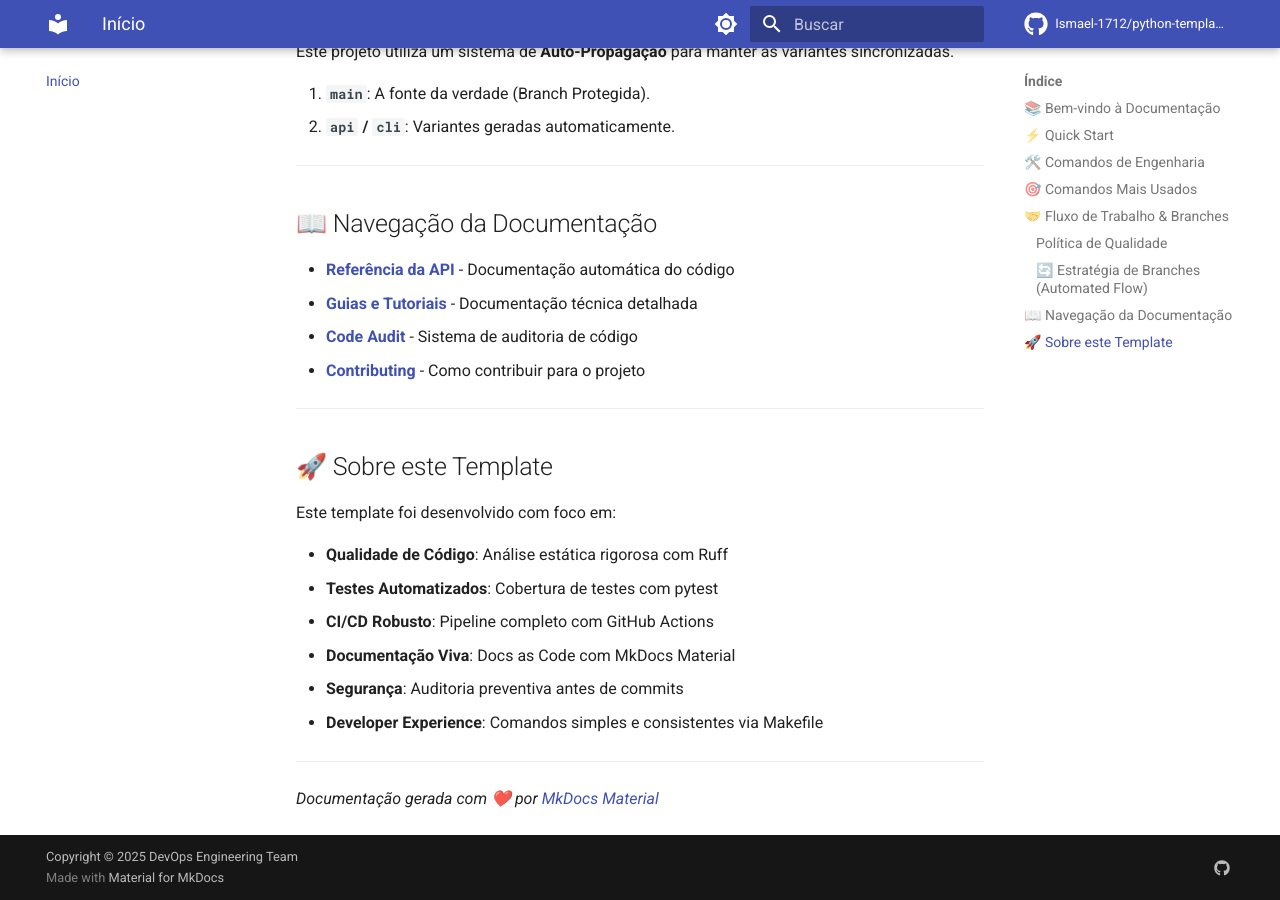
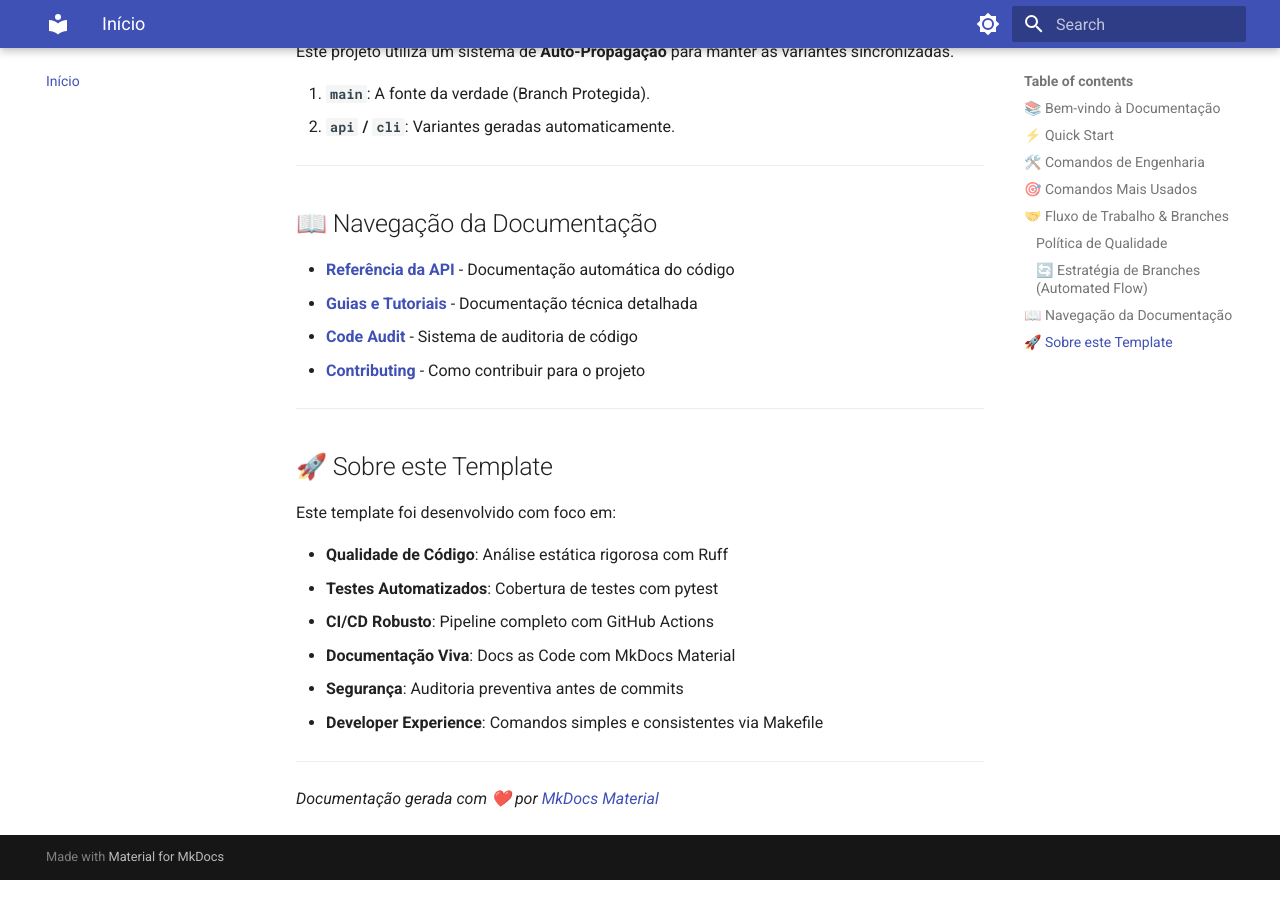
Before and after one commit to Ismael-1712/python-template-profissional, an MkDocs documentation site: the page built from docs/index.md, in a window 1280 px wide and 900 px high, scrolled down 2471 px. Built offline with MkDocs 1.6.1 and Material for MkDocs 9.7.7, drawn with Linux system fonts in a browser that asks for light colours; comment, search, counter and statistics services are not loaded; the version menu is left out.

```diff
--- a/mkdocs.yml
+++ b/mkdocs.yml
@@ -1,69 +1,26 @@
-# MkDocs Configuration for Python Template Profissional
-# Documentation site powered by Material for MkDocs
+site_name: "Python Template Profissional"
 
-site_name: "Python Template Profissional"
-site_description: "Template Python Profissional com Pipeline de Qualidade Integrado"
-site_author: "DevOps Engineering Team"
-site_url: "https://ismael-1712.github.io/python-template-profissional/"
-
-# Repository information
-repo_name: "Ismael-1712/python-template-profissional"
-repo_url: "https://github.com/Ismael-1712/python-template-profissional"
-edit_uri: "edit/main/docs/"
-
-# Copyright
-copyright: "Copyright &copy; 2025 DevOps Engineering Team"
-
-# Theme configuration
 theme:
   name: material
-  language: pt-BR
-
-  # Color palette with light/dark mode toggle
   palette:
-    # Light mode
-    - media: "(prefers-color-scheme: light)"
-      scheme: default
-      primary: indigo
-      accent: blue
+    - scheme: default
       toggle:
         icon: material/brightness-7
-        name: Alternar para modo escuro
-
-    # Dark mode
-    - media: "(prefers-color-scheme: dark)"
-      scheme: slate
-      primary: indigo
-      accent: blue
+        name: Switch to dark mode
+    - scheme: slate
       toggle:
         icon: material/brightness-4
-        name: Alternar para modo claro
+        name: Switch to light mode
+  features:
+    - navigation.instant
+    - navigation.tracking
+    - navigation.tabs
+    - navigation.sections
+    - navigation.top
+    - toc.follow
 
-  # Material features
-  features:
-    - navigation.instant      # Instant loading (SPA-like)
-    - navigation.tracking     # URL tracking
-    - navigation.tabs         # Top-level tabs
-    - navigation.sections     # Navigation sections
-    - navigation.expand       # Expand navigation by default
-    - navigation.top          # Back to top button
-    - search.suggest          # Search suggestions
-    - search.highlight        # Highlight search terms
-    - content.code.copy       # Copy button for code blocks
-    - content.code.annotate   # Code annotations
-
-  # Custom icons
-  icon:
-    repo: fontawesome/brands/github
-    edit: material/pencil
-    view: material/eye
-
-# Plugins
 plugins:
-  - search:
-      lang:
-        - pt
-        - en
+  - search
   - mkdocstrings:
       handlers:
         python:
@@ -71,71 +28,24 @@ plugins:
             docstring_style: google
             show_source: true
             show_root_heading: true
-            show_category_heading: true
-            show_if_no_docstring: false
-            inherited_members: true
-            members_order: source
-            separate_signature: true
-            show_signature_annotations: true
-            signature_crossrefs: true
 
-# Extensions
 markdown_extensions:
-  # Python Markdown
-  - abbr
   - admonition
-  - attr_list
-  - def_list
-  - footnotes
-  - md_in_html
-  - toc:
-      permalink: true
-      toc_depth: 3
-
-  # Python Markdown Extensions
-  - pymdownx.arithmatex:
-      generic: true
-  - pymdownx.betterem:
-      smart_enable: all
-  - pymdownx.caret
   - pymdownx.details
+  - pymdownx.superfences
+  - pymdownx.highlight:
+      anchor_linenums: true
+  - pymdownx.inlinehilite
+  - pymdownx.snippets
+  - pymdownx.tabbed:
+      alternate_style: true
   - pymdownx.emoji:
       emoji_index: !!python/name:material.extensions.emoji.twemoji
       emoji_generator: !!python/name:material.extensions.emoji.to_svg
-  - pymdownx.highlight:
-      anchor_linenums: true
-      line_spans: __span
-      pygments_lang_class: true
-  - pymdownx.inlinehilite
-  - pymdownx.keys
-  - pymdownx.mark
-  - pymdownx.smartsymbols
-  - pymdownx.superfences:
-      custom_fences:
-        - name: mermaid
-          class: mermaid
-          format: !!python/name:pymdownx.superfences.fence_code_format
-  - pymdownx.tabbed:
-      alternate_style: true
-  - pymdownx.tasklist:
-      custom_checkbox: true
-  - pymdownx.tilde
 
-# Navigation
 nav:
   - Início: index.md
+  - Guias:
+      - Filosofia de Testes: guides/testing.md
   - Referência da API:
       - Git Sync: reference/git_sync.md
-
-# Extra configuration
-extra:
-  social:
-    - icon: fontawesome/brands/github
-      link: https://github.com/Ismael-1712
-
-  version:
-    provider: mike
-
-# Extra CSS/JS (for future customizations)
-extra_css: []
-extra_javascript: []
```
Also changed, not shown: README.md (+1 -1 lines), docs/guides/testing.md (added, +41 -0 lines).
